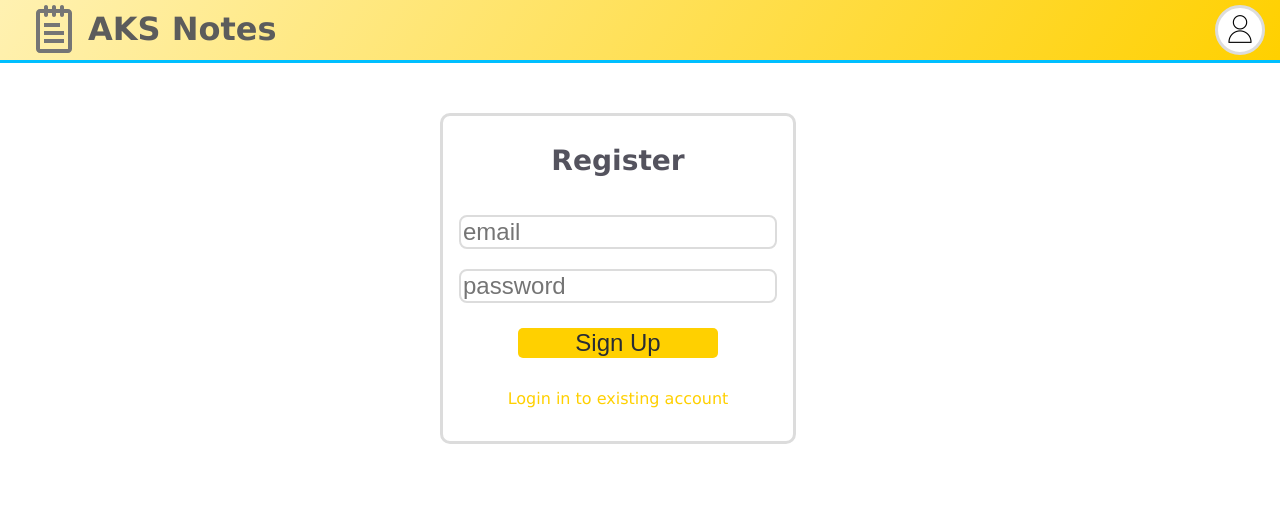
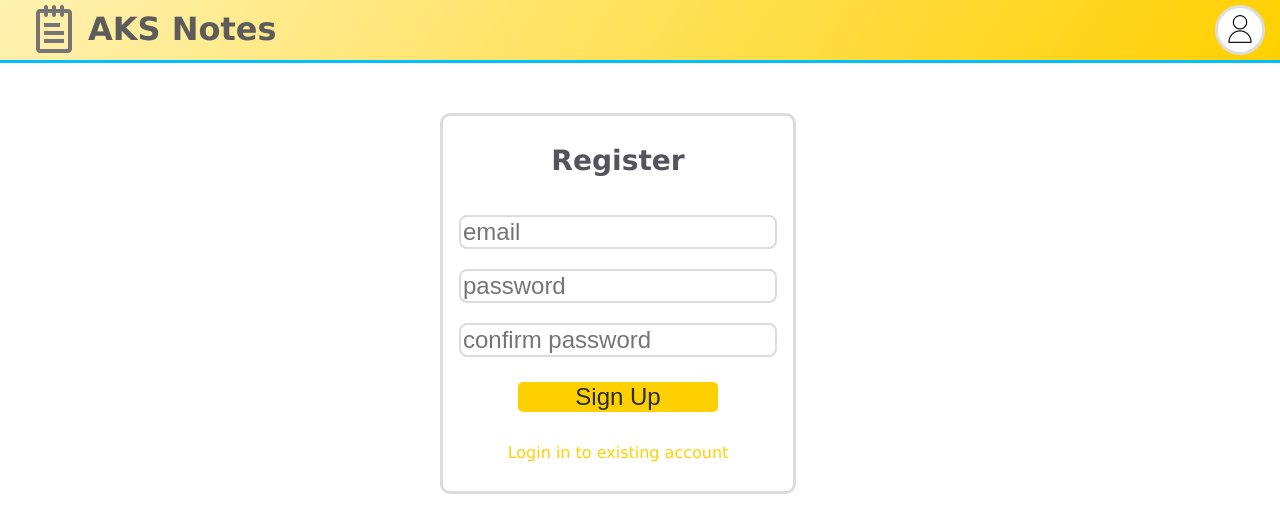
Before and after one commit to AzureKingStudios/azureking-notes, a React (Create React App) app in the folder client/: page /users/login in a window 1280 px wide. Both pictures are taken after a click on the element "Sign up for account". Shown: the top 532 px of the page. Built offline with nearby package versions, Linux system fonts and the light colour scheme.

Commit message:
Add password confirmation for sign up page

```diff
--- a/client/src/App.css
+++ b/client/src/App.css
@@ -330,7 +330,7 @@ body {
   margin-top: 50px;
   margin-left: calc(4%);
   width: 90%;
-  height: 325px;
+  height: 375px;
   /* background-color: #00bfff; */
   border: 3px solid #DCDCDC;
   font-size: 24px;
--- a/client/src/containers/LoginPage.js
+++ b/client/src/containers/LoginPage.js
@@ -7,14 +7,20 @@ class LoginPage extends Component {
   state = {
     email: '',
     password: '',
+    confirmPassword: '',
     isLogin: true
   }
 
   handleChangeEmail = (event) => {
       this.setState({email: event.target.value});
   }
+
   handleChangePassword = (event) => {
       this.setState({password: event.target.value});
+  }
+
+  handleChangeConfirmPassword = (event) => {
+      this.setState({confirmPassword: event.target.value});
   }
 
   loginToggle = () => {
@@ -25,6 +31,14 @@ class LoginPage extends Component {
 
   handleSubmit = (event) => {
       event.preventDefault();
+
+      const passwordMatch = this.state.password === this.state.confirmPassword;
+
+      if(!this.state.isLogin && !passwordMatch) {
+        alert('passwords don\'t match');
+        return;
+      }
+
       const apiPath = this.state.isLogin ? '/api/users/login' : '/api/users/signup';
       axios.post(apiPath, {
         email: this.state.email,
@@ -63,6 +77,9 @@ class LoginPage extends Component {
           <h3 className='login-title'>{loginTitle}</h3>
           <input placeholder='email' className='login-input' type="text" value={this.state.email} onChange={this.handleChangeEmail} required />
           <input placeholder='password' className='login-input' type="password" value={this.state.password} onChange={this.handleChangePassword} required />
+          {!this.state.isLogin &&
+            <input placeholder='confirm password' className='login-input' type="password" value={this.state.confirmPassword} onChange={this.handleChangeConfirmPassword} required />
+          }
           <input className='login-btn' type="submit" value={loginButton} />
           <p onClick={this.loginToggle} className='login-signup'>{loginSwitcher}</p>
         </form>
```
